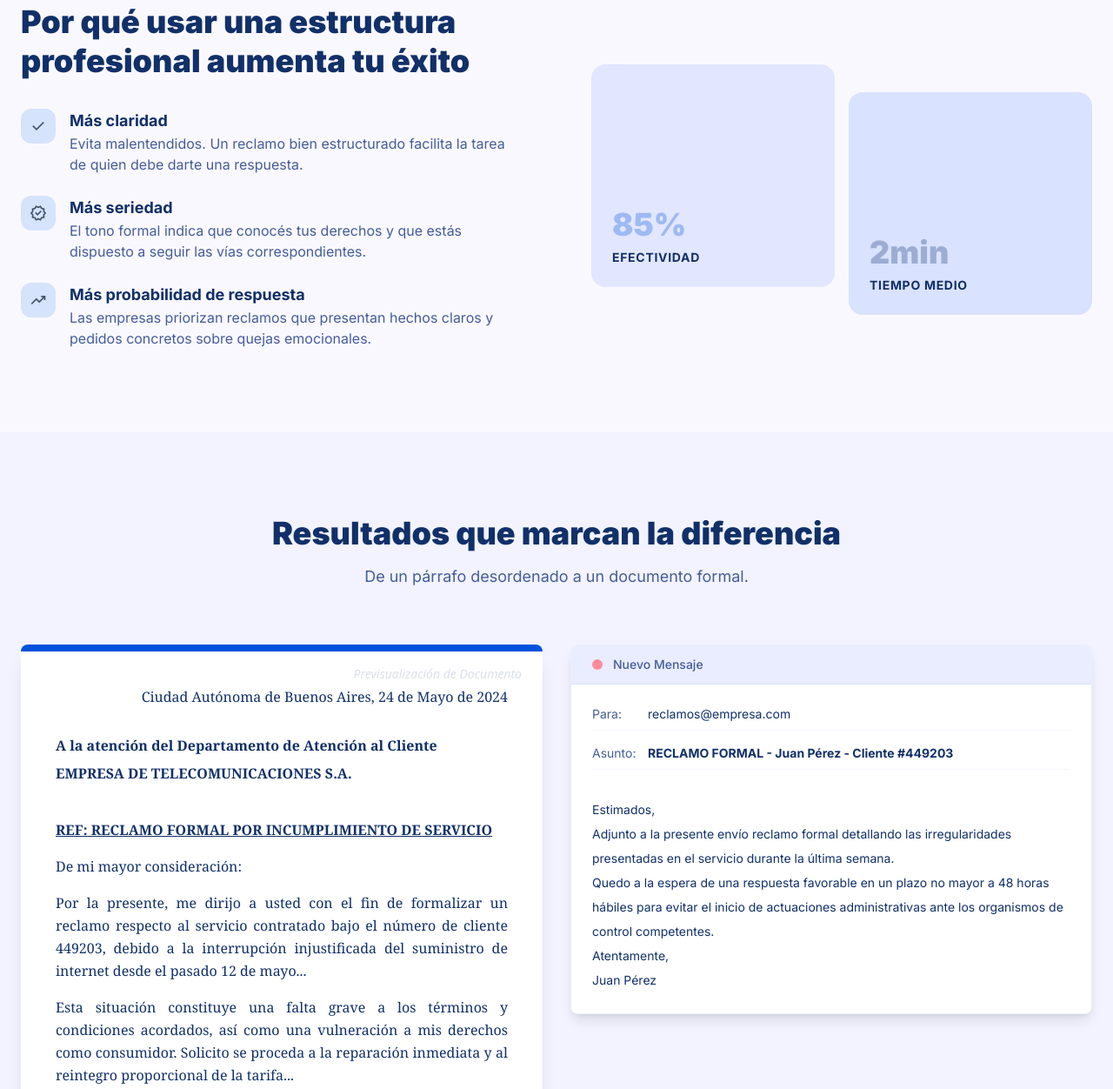
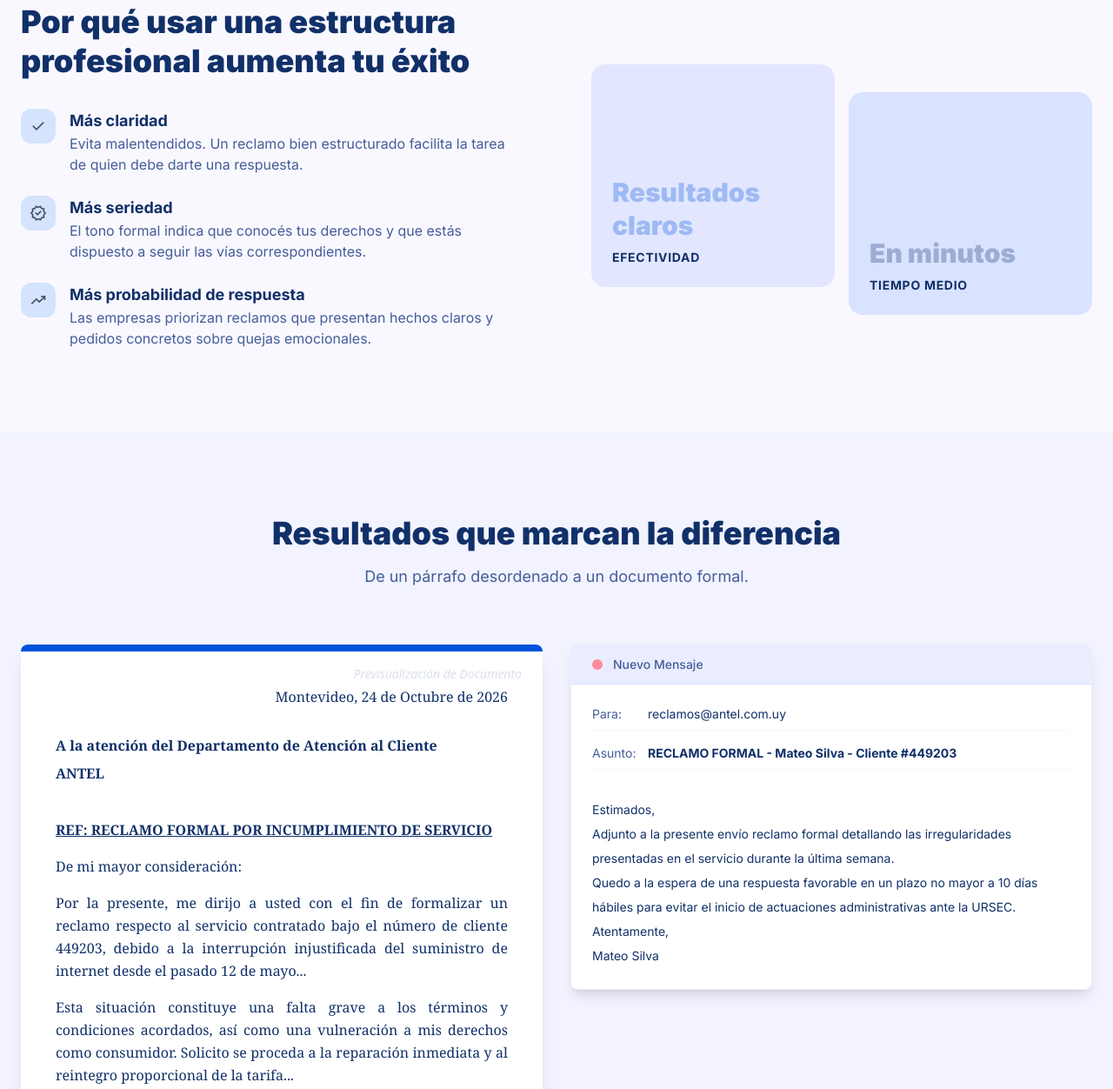
Before and after one commit to pablomailok-oss/mediador-mvp, a plain HTML site: page index.html in a window 1280 px wide. Shown: the part 1539-2791 px from the top of the page at 87% size. Drawn offline with nearby package versions, Linux system fonts and the light colour scheme.

Commit message:
Update copy with Uruguayan context and styling fixes

```diff
--- a/index.html
+++ b/index.html
@@ -114,7 +114,7 @@
                         Transformá tu queja en un <span class="text-primary">reclamo</span> que sí responden
                     </h1>
 <p class="text-xl md:text-2xl text-on-surface-variant mb-10 max-w-lg leading-relaxed">
-                        Más claro. Más serio. Más difícil de ignorar. Convertimos tu frustración en un documento legalmente estructurado.
+                        Más claro. Más serio. Más difícil de ignorar. Convertimos tu frustración en un reclamo formal estructurado.
                     </p>
 <div class="flex flex-col sm:flex-row gap-4">
 <a class="inline-flex items-center justify-center bg-gradient-to-br from-primary to-primary-dim text-on-primary px-8 py-4 rounded-xl text-lg font-bold shadow-lg hover:opacity-90 transition-all" href="#generar">
@@ -220,11 +220,11 @@
 </div>
 <div class="grid grid-cols-2 gap-4">
 <div class="bg-surface-container-high h-64 rounded-2xl flex flex-col justify-end p-6 group">
-<div class="text-4xl font-black text-primary/30 group-hover:text-primary transition-colors">85%</div>
+<div class="text-3xl font-black text-primary/30 group-hover:text-primary transition-colors leading-tight">Resultados claros</div>
 <div class="text-sm font-bold uppercase tracking-wider mt-2">Efectividad</div>
 </div>
 <div class="bg-surface-container-highest h-64 rounded-2xl flex flex-col justify-end p-6 translate-y-8">
-<div class="text-4xl font-black text-on-surface/30 group-hover:text-on-surface transition-colors">2min</div>
+<div class="text-3xl font-black text-on-surface/30 group-hover:text-on-surface transition-colors leading-tight">En minutos</div>
 <div class="text-sm font-bold uppercase tracking-wider mt-2">Tiempo medio</div>
 </div>
 </div>
@@ -243,9 +243,9 @@
 <div class="bg-white rounded-xl shadow-xl p-10 font-serif border-t-8 border-primary relative">
 <div class="absolute top-4 right-6 text-on-surface-variant/20 italic font-sans text-sm">Previsualización de Documento</div>
 <div class="mb-10">
-<p class="text-right mb-8">Ciudad Autónoma de Buenos Aires, 24 de Mayo de 2024</p>
+<p class="text-right mb-8">Montevideo, 24 de Octubre de 2026</p>
 <p class="font-bold mb-2">A la atención del Departamento de Atención al Cliente</p>
-<p class="font-bold">EMPRESA DE TELECOMUNICACIONES S.A.</p>
+<p class="font-bold">ANTEL</p>
 </div>
 <div class="space-y-4 text-justify leading-relaxed">
 <p class="font-bold underline">REF: RECLAMO FORMAL POR INCUMPLIMIENTO DE SERVICIO</p>
@@ -267,17 +267,17 @@
 <div class="p-6 space-y-4">
 <div class="flex border-b border-outline-variant/10 pb-2">
 <span class="text-on-surface-variant w-16 text-sm">Para:</span>
-<span class="text-sm">reclamos@empresa.com</span>
+<span class="text-sm">reclamos@antel.com.uy</span>
 </div>
 <div class="flex border-b border-outline-variant/10 pb-2">
 <span class="text-on-surface-variant w-16 text-sm">Asunto:</span>
-<span class="text-sm font-bold">RECLAMO FORMAL - Juan Pérez - Cliente #449203</span>
+<span class="text-sm font-bold">RECLAMO FORMAL - Mateo Silva - Cliente #449203</span>
 </div>
 <div class="pt-4 text-sm leading-loose">
 <p>Estimados,</p>
 <p>Adjunto a la presente envío reclamo formal detallando las irregularidades presentadas en el servicio durante la última semana.</p>
-<p>Quedo a la espera de una respuesta favorable en un plazo no mayor a 48 horas hábiles para evitar el inicio de actuaciones administrativas ante los organismos de control competentes.</p>
-<p>Atentamente,<br/>Juan Pérez</p>
+<p>Quedo a la espera de una respuesta favorable en un plazo no mayor a 10 días hábiles para evitar el inicio de actuaciones administrativas ante la URSEC.</p>
+<p>Atentamente,<br/>Mateo Silva</p>
 </div>
 </div>
 </div>
@@ -438,7 +438,7 @@
 <footer class="bg-slate-50 dark:bg-slate-950 w-full py-12 px-6 border-t border-slate-200/20 dark:border-slate-800/20">
 <div class="flex flex-col md:flex-row justify-between items-center gap-4 max-w-7xl mx-auto">
 <div class="text-lg font-bold text-blue-900 dark:text-blue-100">medIAdor</div>
-<p class="text-sm font-inter text-slate-500 dark:text-slate-400">© 2024 medIAdor. Transformando reclamos en soluciones.</p>
+<p class="text-sm font-inter text-slate-500 dark:text-slate-400">© 2026 medIAdor. Transformando reclamos en soluciones.</p>
 <div class="flex gap-6">
 <a class="text-slate-500 hover:text-blue-600 transition-colors" href="#">Términos</a>
 <a class="text-slate-500 hover:text-blue-600 transition-colors" href="#">Privacidad</a>
```
